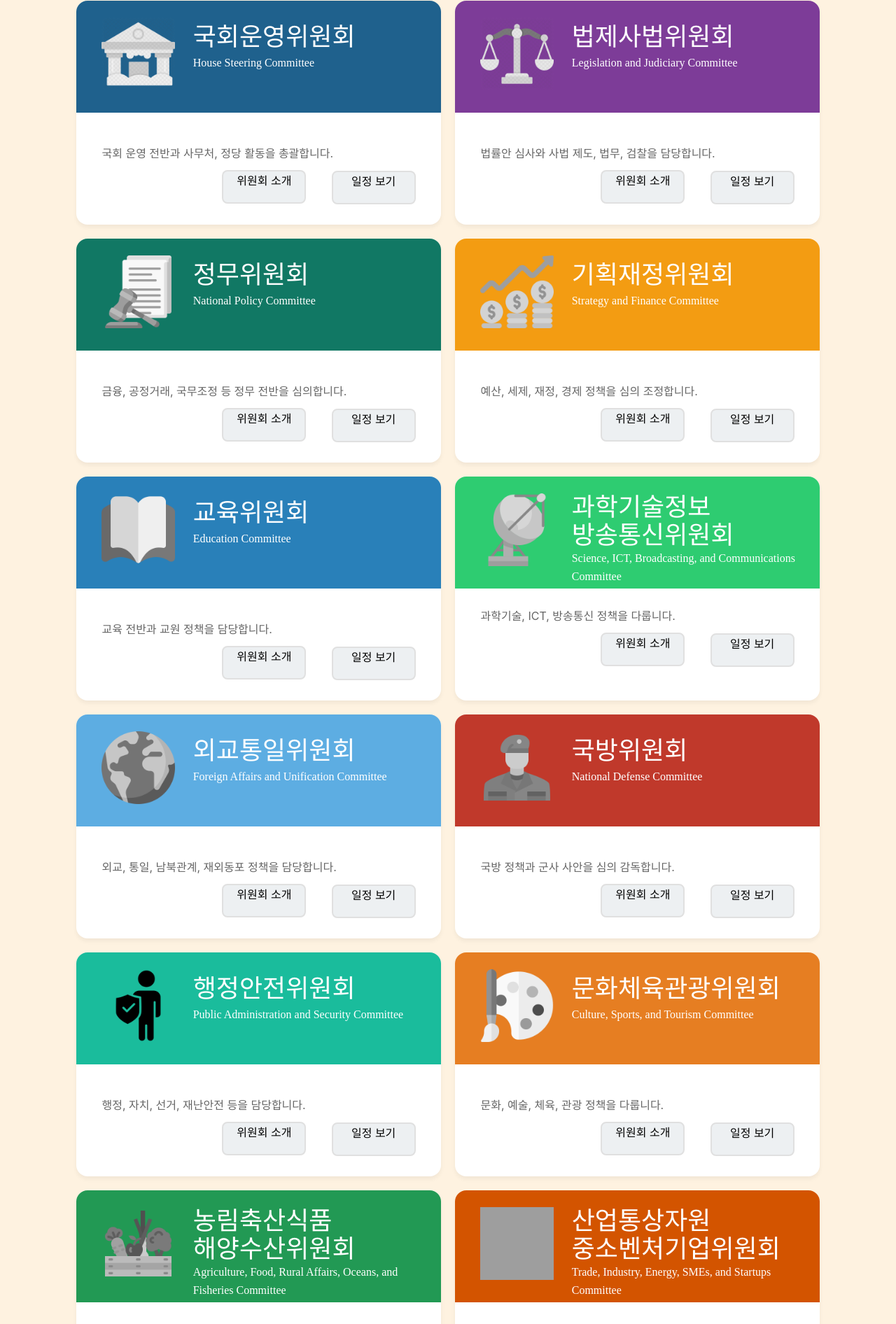
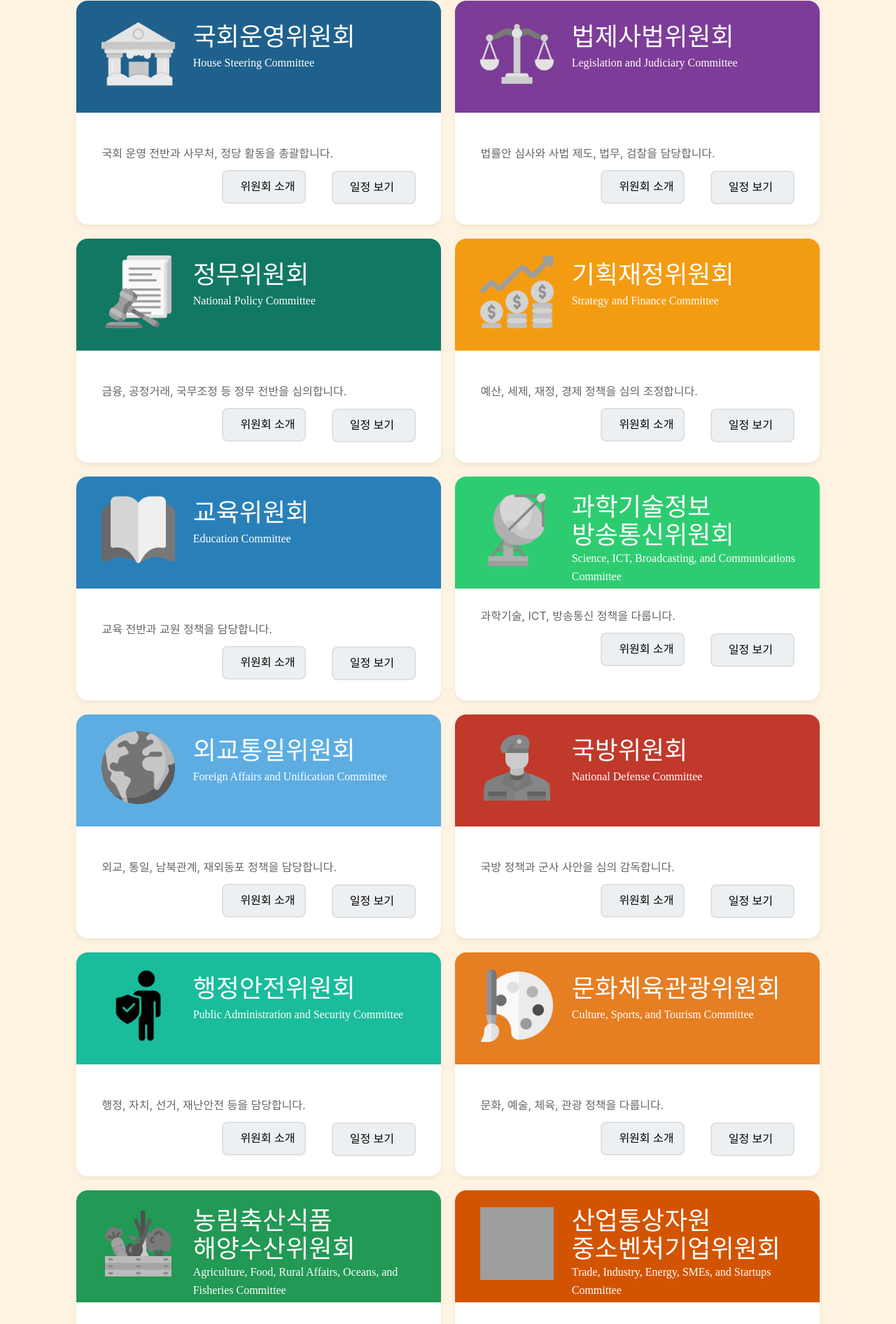
Before and after one commit to leehosung-edu/oao-dashborad, a FastAPI app: page / in a window 1280 px wide. Shown: the part 1278-3170 px from the top of the page at 70% size. Run offline with FastAPI, Linux system fonts and the light colour scheme; data that the repository does not hold is empty; grey boxes are pictures that could not be loaded.

Commit message:
[FIX] 버튼 택스트 생성

```diff
--- a/app/static/css/index.css
+++ b/app/static/css/index.css
@@ -246,6 +246,8 @@ background: #117864;
     user-select: none;
     margin-top: 2%;
     margin-left:40%;
+
+    position: relative;
 }
 .button_date{
     height: 48px;
@@ -260,6 +262,14 @@ background: #117864;
     user-select: none;
     margin-top: -9%;
     margin-left: 70%;
+
+    position: relative;
+}
+
+.button_text{
+    position:  absolute;
+    top: 8px;
+    left: 24px;
 }
 .agendaContainer-main{
     width: 100%;
--- a/app/static/js/index.js
+++ b/app/static/js/index.js
@@ -7,8 +7,8 @@ parentElement.forEach(element => {
     const koName = koEl.textContent.replace(/\s+/g, ' ').trim();
     const enName = enEl.textContent.replace(/\s+/g, ' ').trim();
 
-    element.innerHTML += `<span class="button_info" onclick="committee_goto_info('${koName}')"><p>위원회 소개</p></span>`;
-    element.innerHTML += `<span class="button_date" onclick="committee_goto_date('${koName}','${enName}')"><p>일정 보기</p></span>`;
+    element.innerHTML += `<span class="button_info" onclick="committee_goto_info('${koName}')"><p class="button_text">위원회 소개</p></span>`;
+    element.innerHTML += `<span class="button_date" onclick="committee_goto_date('${koName}','${enName}')"><p class="button_text">일정 보기</p></span>`;
 });
 
 function committee_goto_info(koName){
```
